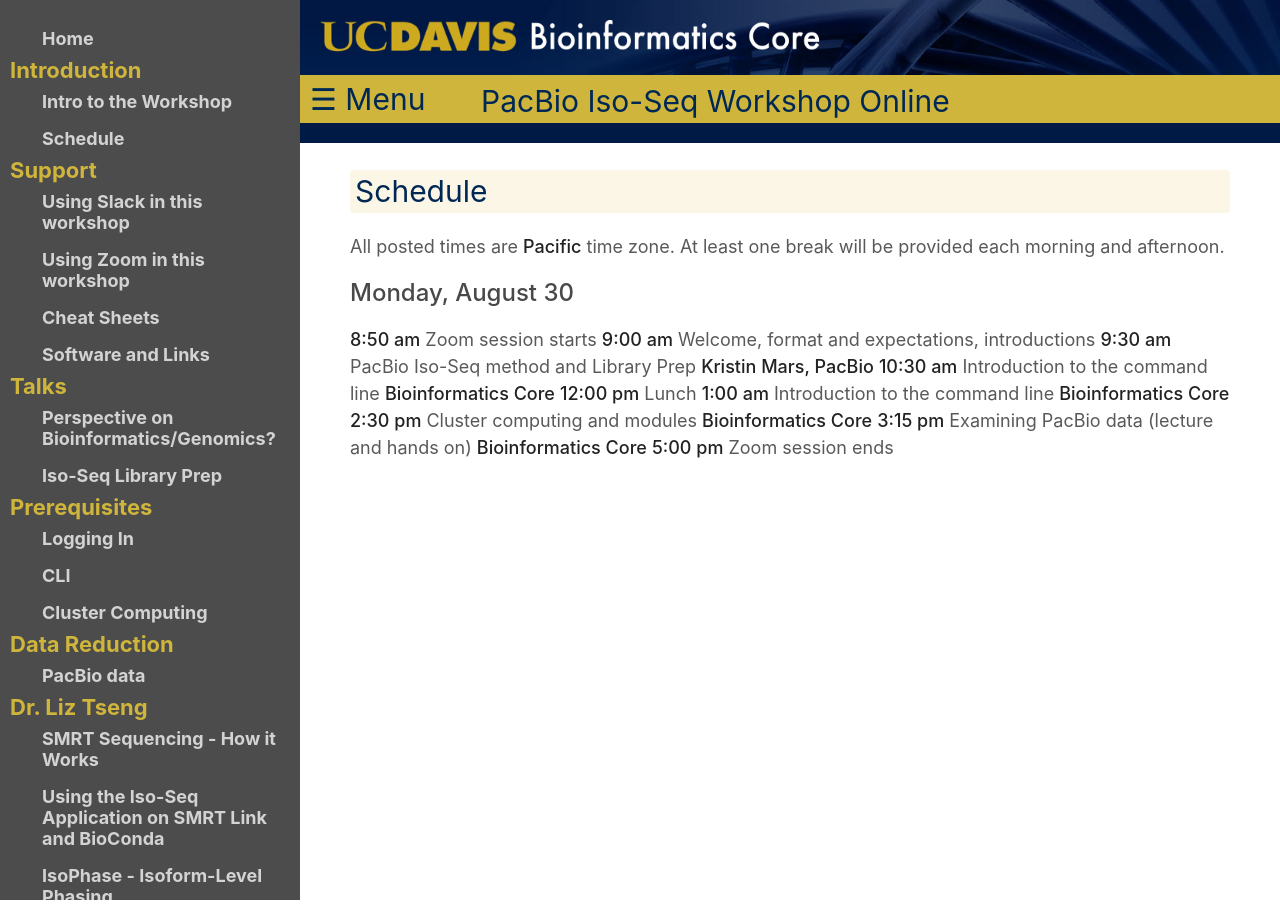
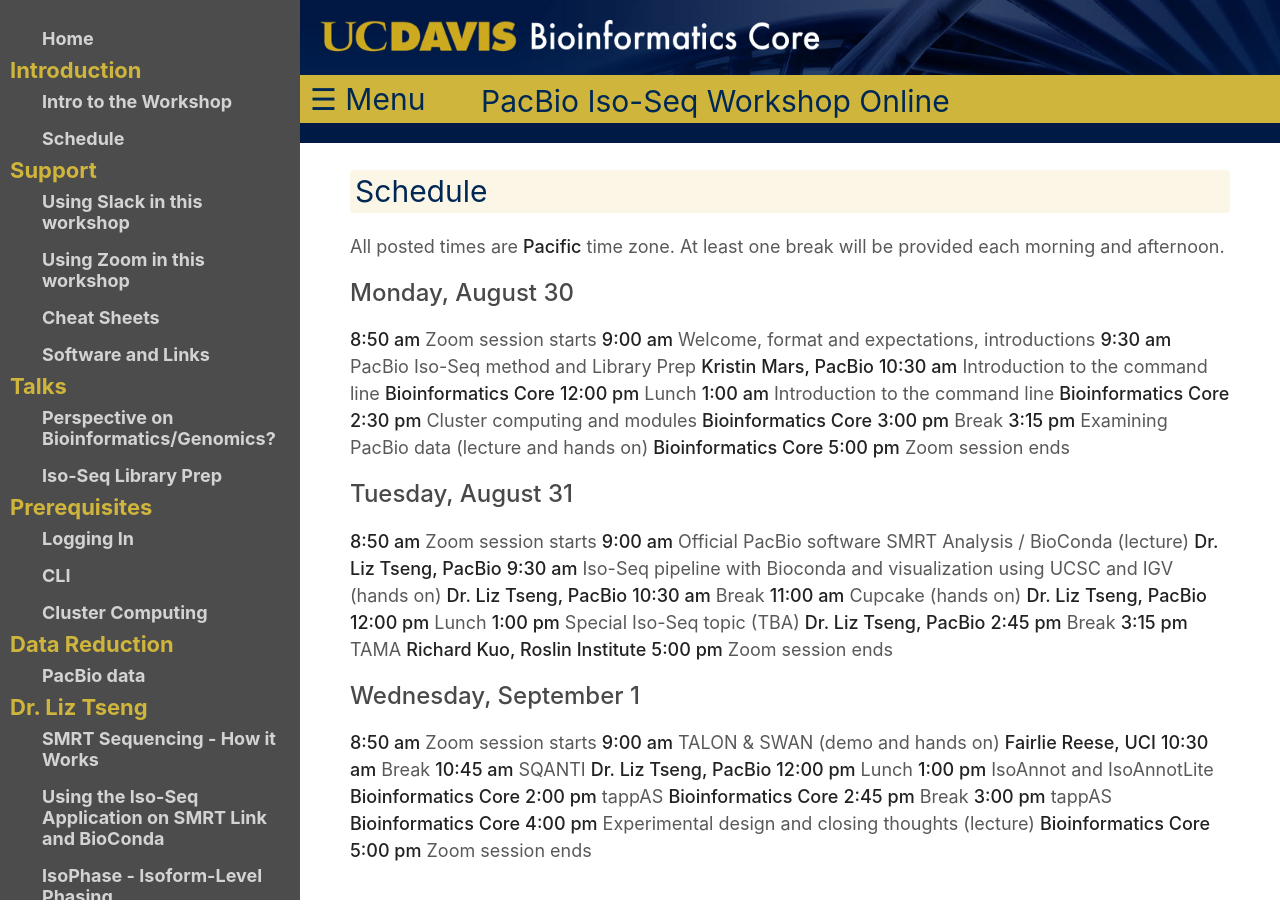
Before and after one commit to ucdavis-bioinformatics-training/2021-August-Iso-Seq, a Jekyll site: the page built from base/schedule.md, in a window 1280 px wide. Built offline with Jekyll 4.4.1, drawn with Linux system fonts in a browser that asks for light colours; our own code applies the rules of GitHub Pages for plain Markdown files.

Commit message:
updates to schedule

```diff
--- a/base/schedule.md
+++ b/base/schedule.md
@@ -11,29 +11,33 @@
 **12:00 pm** Lunch
 **1:00 am**  Introduction to the command line __Bioinformatics Core__
 **2:30 pm**  Cluster computing and modules __Bioinformatics Core__
+**3:00 pm**  Break
 **3:15 pm**  Examining PacBio data (lecture and hands on) __Bioinformatics Core__
 **5:00 pm**  Zoom session ends
 
-<!-- ### Tuesday, August 31
+### Tuesday, August 31
 
 **8:50 am**  Zoom session starts
-**9:00 am**  Introduction to PacBio SMRT sequencing technology and the Iso-Seq method  __Dr. Liz Tseng, PacBio__
-**10:00 am** Official PacBio software SMRT Analysis / BioConda (lecture) __Dr. Liz Tseng, PacBio__
-**10:30 am** Iso-Seq pipeline with Bioconda and visualization using UCSC and IGV (hands on) __Dr. Liz Tseng, PacBio__
+**9:00 am**  Official PacBio software SMRT Analysis / BioConda (lecture) __Dr. Liz Tseng, PacBio__
+**9:30 am** Iso-Seq pipeline with Bioconda and visualization using UCSC and IGV (hands on) __Dr. Liz Tseng, PacBio__
+**10:30 am** Break
 **11:00 am** Cupcake (hands on) __Dr. Liz Tseng, PacBio__
 **12:00 pm** Lunch
-**1:00 pm**  Special Iso-Seq topic: Phasing and Cogent (lecture and hands on) __Dr. Liz Tseng, PacBio__
-**2:00 pm**  Special Iso-Seq topic: Single Cell Iso-Seq (lecture and hands on) __Dr. Liz Tseng, PacBio__
-**3:15 pm**  TAMA __Bioinformatics Core__
-**4:45 pm**  Homework: install tappAS __Bioinformatics Core__
+**1:00 pm**  Special Iso-Seq topic (TBA) __Dr. Liz Tseng, PacBio__
+**2:45 pm**  Break
+**3:15 pm**  TAMA __Richard Kuo, Roslin Institute__
 **5:00 pm**  Zoom session ends
 
 ### Wednesday, September 1
 
 **8:50 am**  Zoom session starts
-**9:00 am**  SQANTI __Bioinformatics Core__
-**10:30 am** IsoAnnot and IsoAnnotLite __Bioinformatics Core__
+**9:00 am**  TALON & SWAN (demo and hands on) __Fairlie Reese, UCI__
+**10:30 am** Break
+**10:45 am** SQANTI __Dr. Liz Tseng, PacBio__
 **12:00 pm** Lunch
-**1:00 pm**  tappAS __Bioinformatics Core__
+**1:00 pm** IsoAnnot and IsoAnnotLite __Bioinformatics Core__
+**2:00 pm**  tappAS __Bioinformatics Core__
+**2:45 pm**  Break
+**3:00 pm**  tappAS __Bioinformatics Core__
 **4:00 pm**  Experimental design and closing thoughts (lecture) __Bioinformatics Core__
-**5:00  pm**  Zoom session ends -->
+**5:00  pm**  Zoom session ends
```
